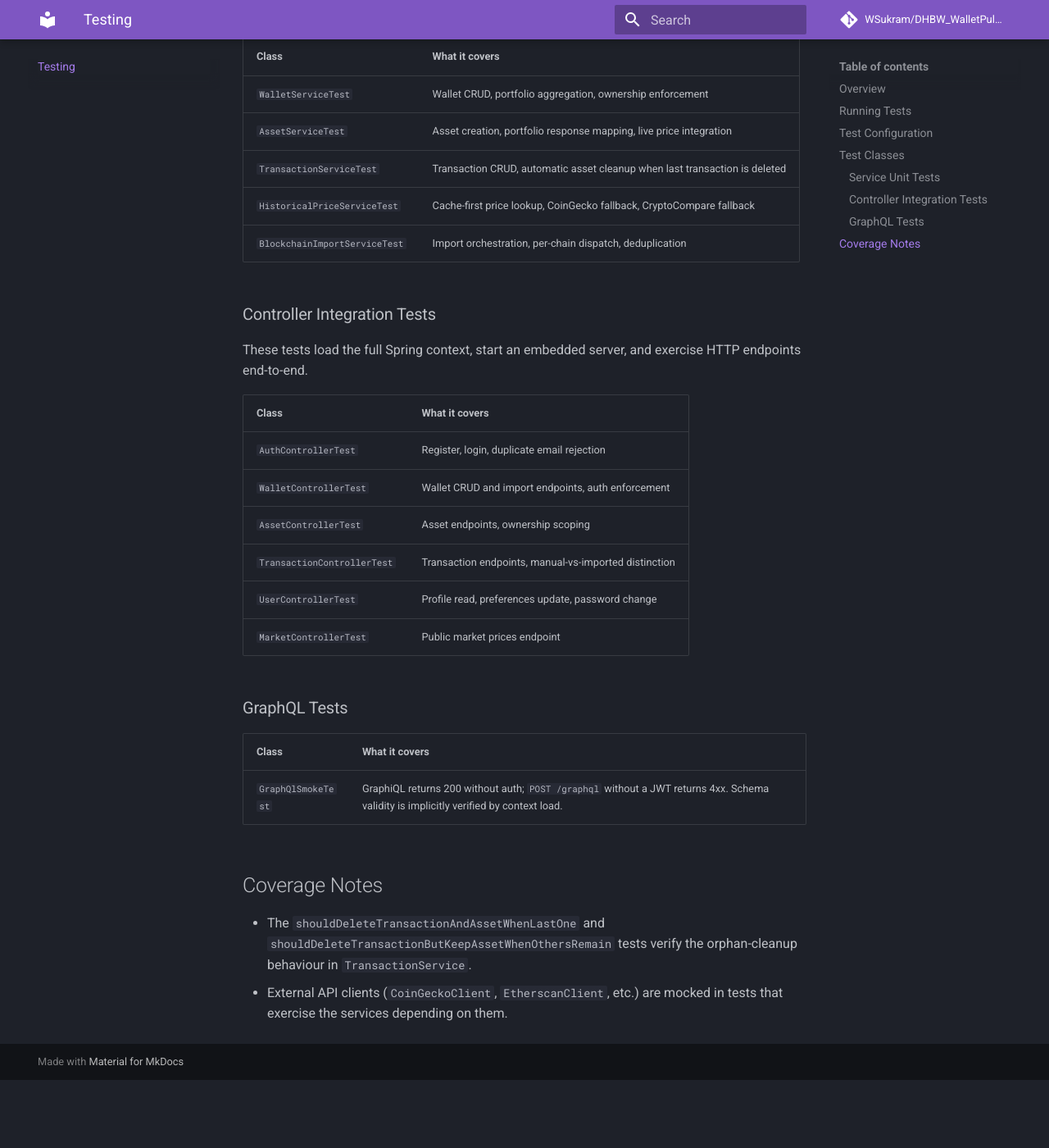
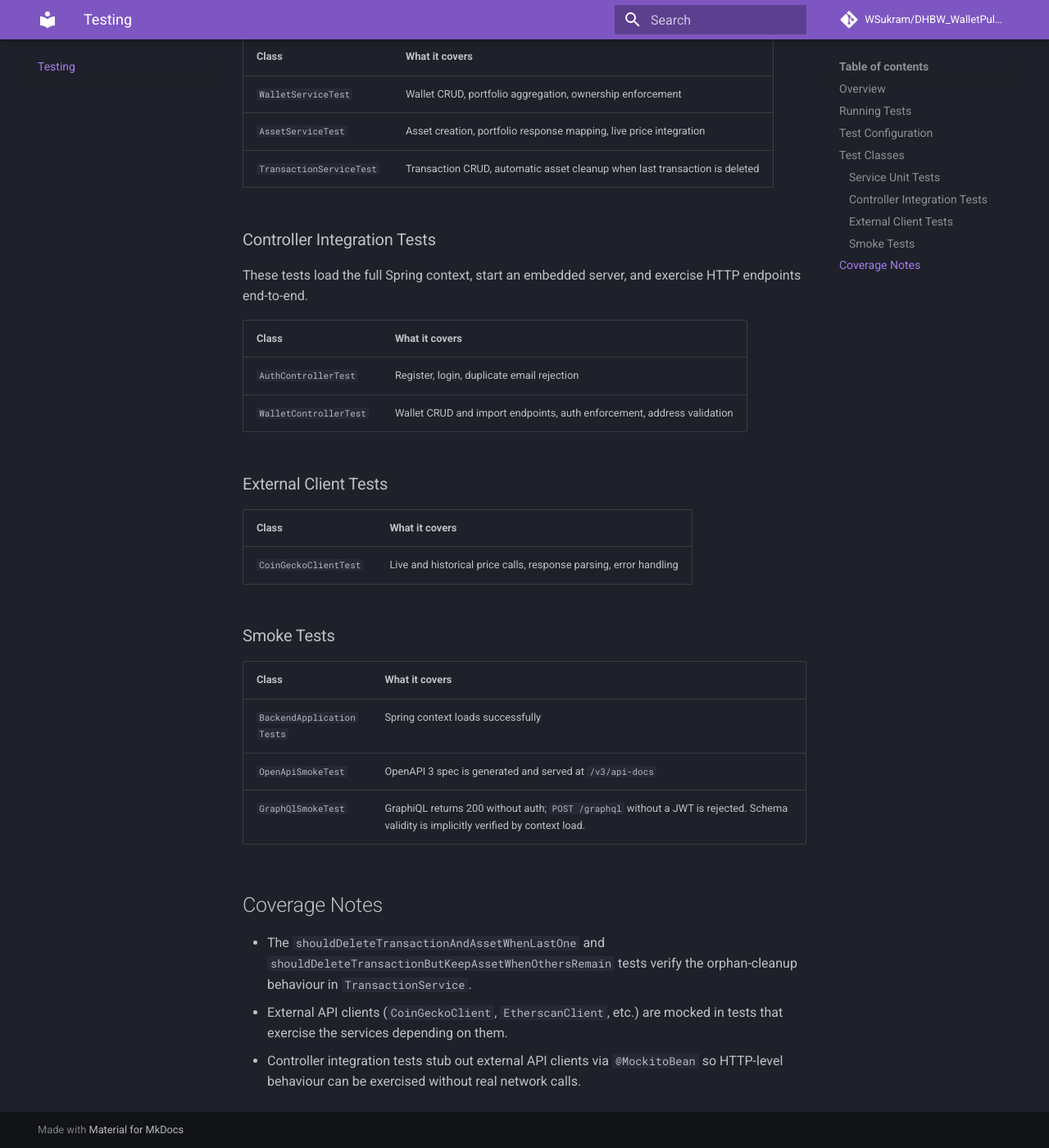
Before and after one commit to WSukram/DHBW_WalletPulse, an MkDocs documentation site: the page built from docs/testing.md, in a window 1280 px wide and 1400 px high, scrolled down 836 px. Shown: the whole window at 82% size. Built offline with MkDocs 1.6.1 and Material for MkDocs 9.7.7, drawn with Linux system fonts in a browser that asks for light colours; comment, search, counter and statistics services are not loaded; before the commit the page ends 2153 px from its top, so only the background shows below that.

Commit message:
fix(docs): correct test class list in testing page

```diff
--- a/docs/testing.md
+++ b/docs/testing.md
@@ -30,8 +30,6 @@ Tests activate the `test` Spring profile, which loads `application-test.properti
 | `WalletServiceTest` | Wallet CRUD, portfolio aggregation, ownership enforcement |
 | `AssetServiceTest` | Asset creation, portfolio response mapping, live price integration |
 | `TransactionServiceTest` | Transaction CRUD, automatic asset cleanup when last transaction is deleted |
-| `HistoricalPriceServiceTest` | Cache-first price lookup, CoinGecko fallback, CryptoCompare fallback |
-| `BlockchainImportServiceTest` | Import orchestration, per-chain dispatch, deduplication |
 
 ### Controller Integration Tests
 
@@ -40,19 +38,24 @@ These tests load the full Spring context, start an embedded server, and exercise
 | Class | What it covers |
 |---|---|
 | `AuthControllerTest` | Register, login, duplicate email rejection |
-| `WalletControllerTest` | Wallet CRUD and import endpoints, auth enforcement |
-| `AssetControllerTest` | Asset endpoints, ownership scoping |
-| `TransactionControllerTest` | Transaction endpoints, manual-vs-imported distinction |
-| `UserControllerTest` | Profile read, preferences update, password change |
-| `MarketControllerTest` | Public market prices endpoint |
+| `WalletControllerTest` | Wallet CRUD and import endpoints, auth enforcement, address validation |
 
-### GraphQL Tests
+### External Client Tests
 
 | Class | What it covers |
 |---|---|
-| `GraphQlSmokeTest` | GraphiQL returns 200 without auth; `POST /graphql` without a JWT returns 4xx. Schema validity is implicitly verified by context load. |
+| `CoinGeckoClientTest` | Live and historical price calls, response parsing, error handling |
+
+### Smoke Tests
+
+| Class | What it covers |
+|---|---|
+| `BackendApplicationTests` | Spring context loads successfully |
+| `OpenApiSmokeTest` | OpenAPI 3 spec is generated and served at `/v3/api-docs` |
+| `GraphQlSmokeTest` | GraphiQL returns 200 without auth; `POST /graphql` without a JWT is rejected. Schema validity is implicitly verified by context load. |
 
 ## Coverage Notes
 
 - The `shouldDeleteTransactionAndAssetWhenLastOne` and `shouldDeleteTransactionButKeepAssetWhenOthersRemain` tests verify the orphan-cleanup behaviour in `TransactionService`.
 - External API clients (`CoinGeckoClient`, `EtherscanClient`, etc.) are mocked in tests that exercise the services depending on them.
+- Controller integration tests stub out external API clients via `@MockitoBean` so HTTP-level behaviour can be exercised without real network calls.
```
